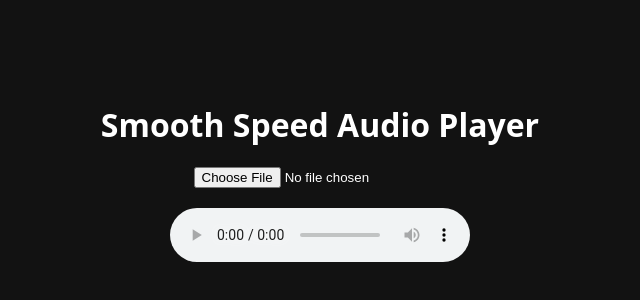
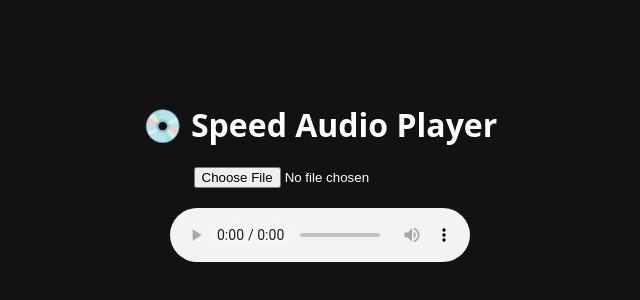
Before and after one commit to DeveshPanda/web_audio_player, a plain HTML site: page index.html in a window 1280 px wide. Shown: the part 236-536 px from the top of the page, without its empty margins (320-960 px from the left). Drawn offline with Linux system fonts and the light colour scheme.

Commit message:
Update index.html

```diff
--- a/index.html
+++ b/index.html
@@ -32,7 +32,7 @@
   </style>
 </head>
 <body>
-  <h1> Smooth Speed Audio Player</h1>
+  <h1> 💿 Speed Audio Player</h1>
 
   <input type="file" id="fileInput" accept="audio/*">
 
```
